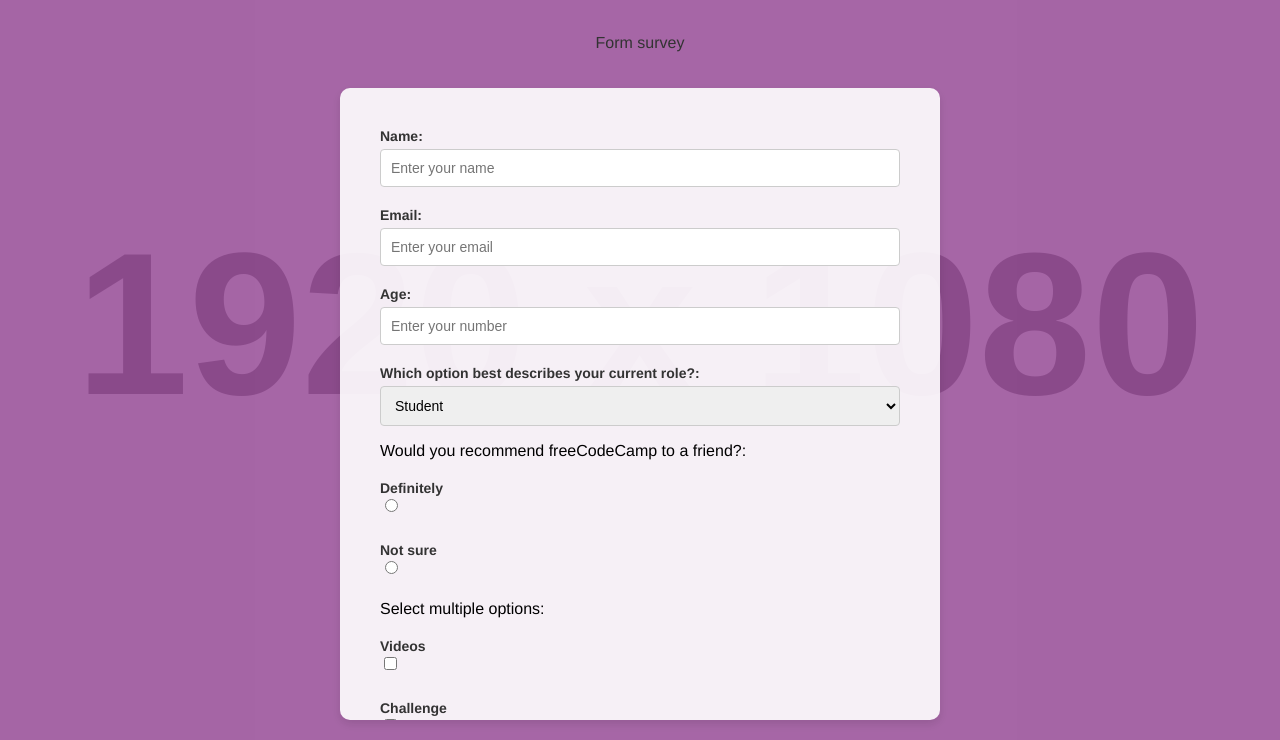
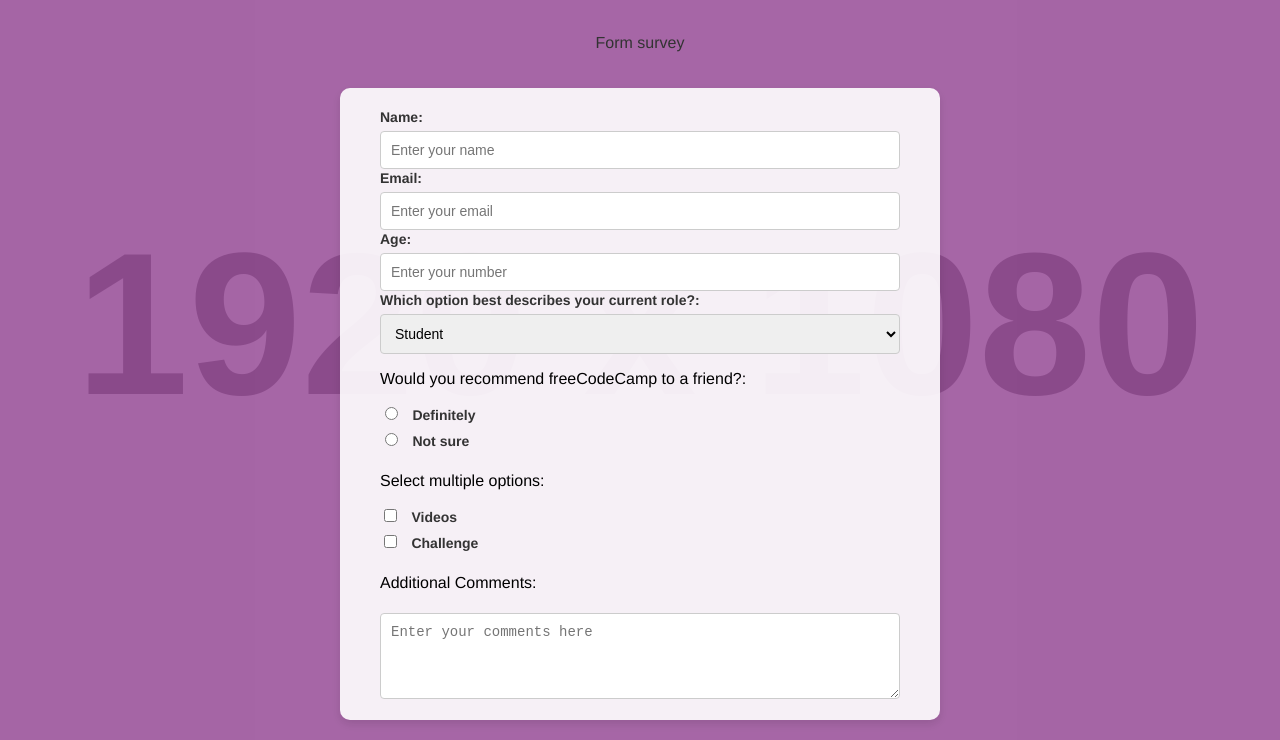
Before and after one commit to anubizzz77/FreeCodeCamp, a plain HTML site: page index.html in a window 1280 px wide. Shown: the part 60-800 px from the top of the page. Drawn offline with Linux system fonts and the light colour scheme; placeholder pictures from the web are drawn by us.

Commit message:
Feat: I made changes to the styles.css and index.html

```diff
--- a/index.html
+++ b/index.html
@@ -26,18 +26,18 @@
     </select>
     <br>
     <p>Would you recommend freeCodeCamp to a friend?:</p>
-    <label for="option1">Definitely</label>
-    <input type="radio" id="option1" name="radio-group" value="option1">
+    <input type="radio" id="option1" name="radio-group"  value="option1">
+    <label for="option2">Definitely</label>
     <br>
+    <input type="radio" id="option2" name="radio-group"  value="option2">
     <label for="option2">Not sure</label>
-    <input type="radio" id="option2" name="radio-group" value="option2">
     <br>
     <p>Select multiple options:</p>
+    <input type="checkbox" id="checkbox1" name="checkbox-group"  value="value1">
     <label for="checkbox1">Videos</label>
-    <input type="checkbox" id="checkbox1" name="checkbox-group" value="value1">
     <br>
+    <input type="checkbox" id="checkbox2" name="checkbox-group"  value="value2">
     <label for="checkbox2">Challenge</label>
-    <input type="checkbox" id="checkbox2" name="checkbox-group" value="value2">
     <br>
     <p>Additional Comments:</p>
     <textarea id="comments" name="comments" rows="4" cols="50" placeholder="Enter your comments here"></textarea>
--- a/styles.css
+++ b/styles.css
@@ -56,7 +56,6 @@ p#description {
 }
 
 label {
-  display: block;
   margin-top: 20px;
   font-weight: bold;
   color: #333;
@@ -96,6 +95,7 @@ button {
   font-size: 16px;
 }
 
+
 button:hover {
   background-color: #45a049;
 }
```
Also changed, not shown: freecodecamp2.PNG (added), 1 other file.
